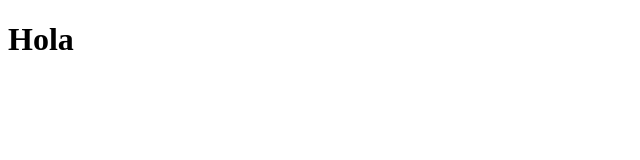
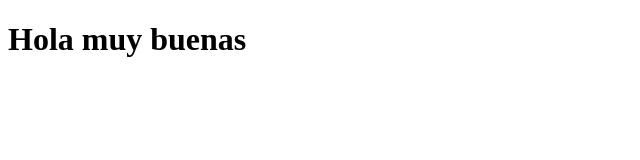
Before and after one commit to ericpaze/hello-world, a website: page index.html in a window 1280 px wide. Shown: the whole page, without its empty margins (0-640 px from the left). Drawn offline with Linux system fonts and the light colour scheme.

Commit message:
just test
change the title

```diff
--- a/index.html
+++ b/index.html
@@ -7,6 +7,6 @@
     <title>Static Template</title>
   </head>
   <body>
-    <h1>Hola</h1>
+    <h1>Hola muy buenas</h1>
   </body>
 </html>
```
